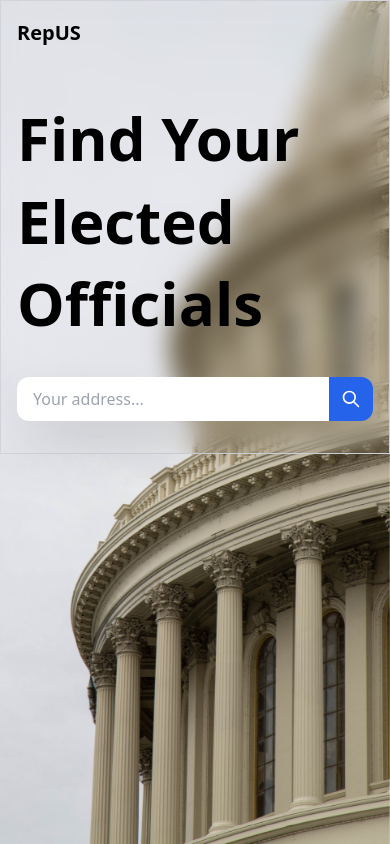
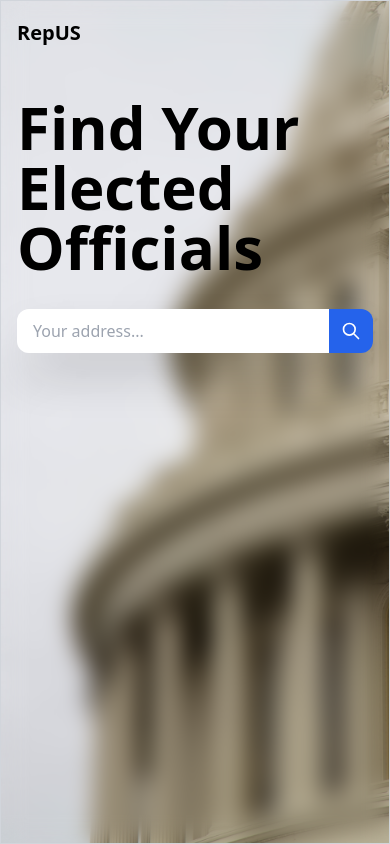
Before and after one commit to OnikuSpedu/RepUS, a Next.js app: page / in a window 390 px wide. Built offline with nearby package versions, Linux system fonts and the light colour scheme.

Commit message:
Tweaked flex box layout

```diff
--- a/components/Hero.tsx
+++ b/components/Hero.tsx
@@ -8,7 +8,7 @@ interface HeroProps {
 function Hero({ setQuery } : HeroProps) {
     return (
         <div className="flex flex-col mx-4 mb-8 md:mx-8">
-            <div className="my-8 text-6xl font-bold leading-snug md:mb-14">
+            <div className="my-8 text-6xl font-bold md:leading-snug md:mb-14">
                 Find Your Elected Officials
             </div>
 
--- a/pages/index.tsx
+++ b/pages/index.tsx
@@ -16,11 +16,11 @@ export default function Home() {
       </Head>
 
       <main className="flex flex-col flex-auto xl:flex-row lg:flex-wrap">
-        <div className="border border-gray-300 xl:max-w-2xl bg-clip-padding backdrop-filter backdrop-blur-md bg-opacity-6">
+        <div className={`${query == "" && "flex-auto"} border border-gray-300 xl:max-w-2xl bg-clip-padding backdrop-filter backdrop-blur-md bg-opacity-6`}>
           <Navbar />
           <Hero setQuery={setQuery} />
         </div>
-        <div className="flex-auto">
+        <div className={`${query == "" ? "hidden" : "flex-auto"}`}>
           <Results query={query} />
         </div>
       </main>
```
